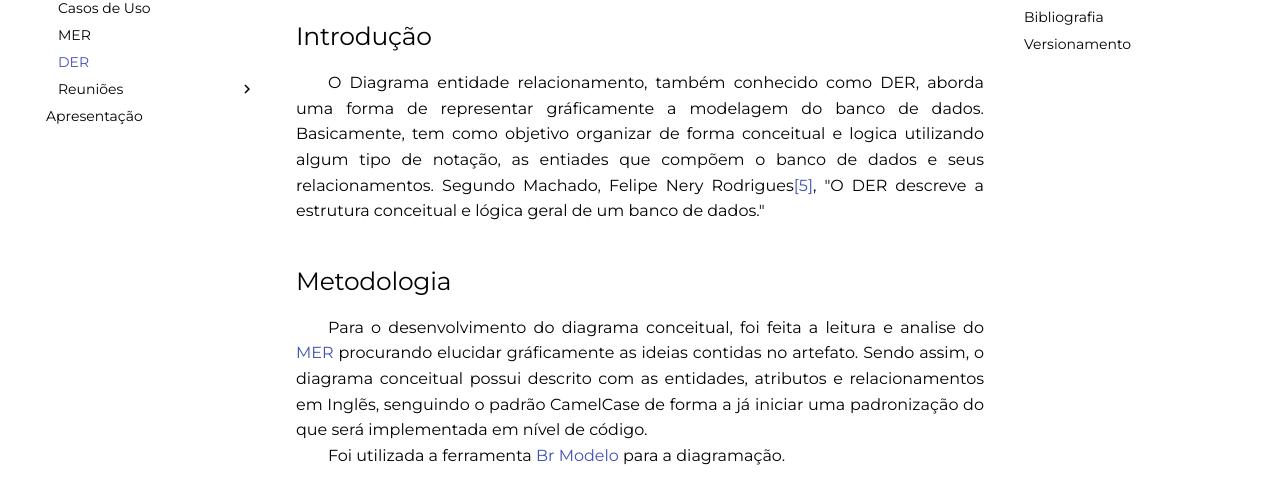
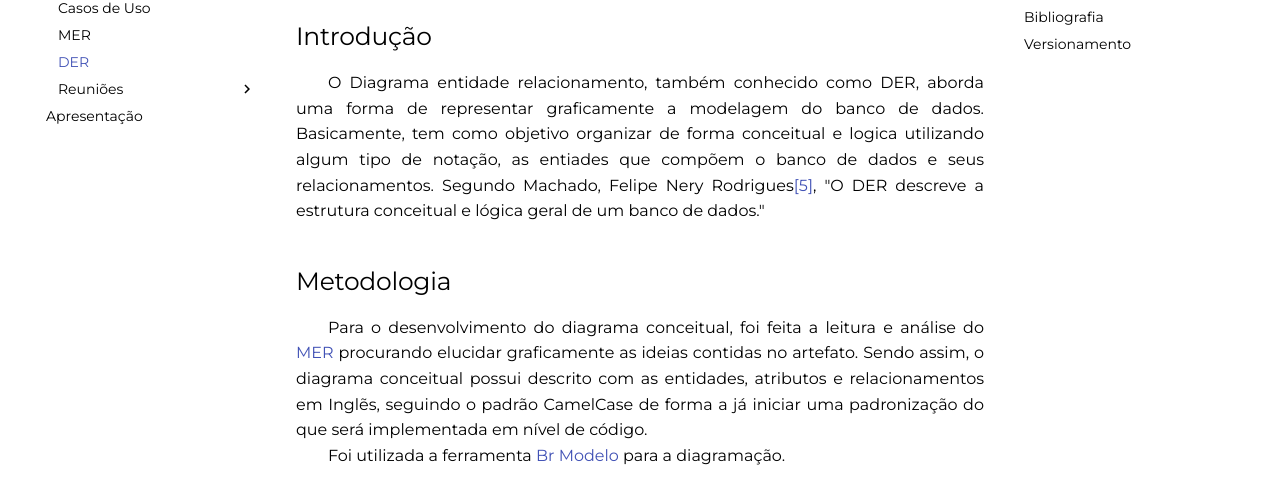
Before and after one commit to UnBArqDsw2021-1/2021.1_G6_Curumim, an MkDocs documentation site: the page built from docs/modelagem/modelagem-estatica/DER.md, in a window 1280 px wide and 900 px high. Shown: the part 250-753 px from the top of the window. Built offline with MkDocs 1.6.1 and Material for MkDocs 9.7.7, drawn with Linux system fonts in a browser that asks for light colours; comment, search, counter and statistics services are not loaded.

Commit message:
Correções dos erros restantes no DER

```diff
--- a/docs/modelagem/modelagem-estatica/DER.md
+++ b/docs/modelagem/modelagem-estatica/DER.md
@@ -1,10 +1,10 @@
 # Diagrama entidade relacionamento <br> <span class="rotulo-extra">Iniciativa Extra</span>
 
 ## Introdução
-&emsp;&emsp;O Diagrama entidade relacionamento, também conhecido como DER, aborda uma forma de representar gráficamente a modelagem do banco de dados. Basicamente, tem como objetivo organizar de forma conceitual e logica utilizando algum tipo de notação, as entiades que compõem o banco de dados e seus relacionamentos. Segundo Machado, Felipe Nery Rodrigues[[5]](#bibliografia), "O DER descreve a estrutura conceitual e lógica geral de um banco de dados."
+&emsp;&emsp;O Diagrama entidade relacionamento, também conhecido como DER, aborda uma forma de representar graficamente a modelagem do banco de dados. Basicamente, tem como objetivo organizar de forma conceitual e logica utilizando algum tipo de notação, as entiades que compõem o banco de dados e seus relacionamentos. Segundo Machado, Felipe Nery Rodrigues[[5]](#bibliografia), "O DER descreve a estrutura conceitual e lógica geral de um banco de dados."
 
 ## Metodologia
-&emsp;&emsp;Para o desenvolvimento do diagrama conceitual, foi feita a leitura e analise do [MER](./MER.md) procurando elucidar gráficamente as ideias contidas no artefato. Sendo assim, o diagrama conceitual possui descrito com as entidades, atributos e relacionamentos em Inglẽs, senguindo o padrão CamelCase de forma a já iniciar uma padronização do que será implementada em nível de código.<br>
+&emsp;&emsp;Para o desenvolvimento do diagrama conceitual, foi feita a leitura e análise do [MER](./MER.md) procurando elucidar graficamente as ideias contidas no artefato. Sendo assim, o diagrama conceitual possui descrito com as entidades, atributos e relacionamentos em Inglẽs, seguindo o padrão CamelCase de forma a já iniciar uma padronização do que será implementada em nível de código.<br>
 &emsp;&emsp;Foi utilizada a ferramenta [Br Modelo](https://app.brmodeloweb.com) para a diagramação.
 
 ## Diagrama Conceitual
```
